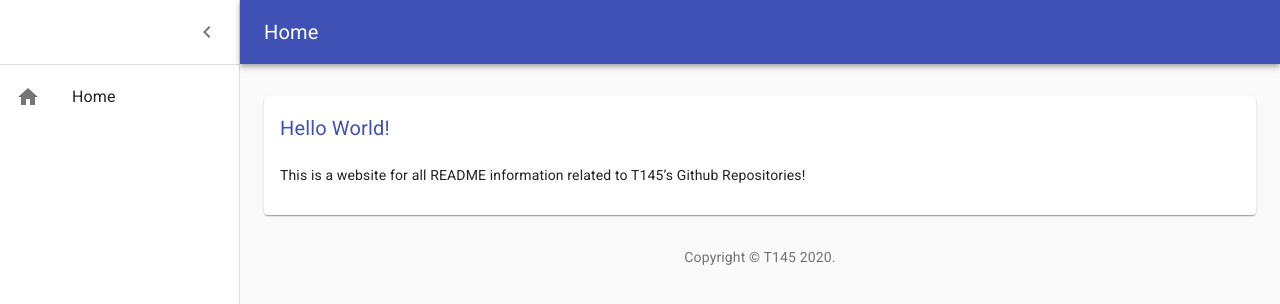
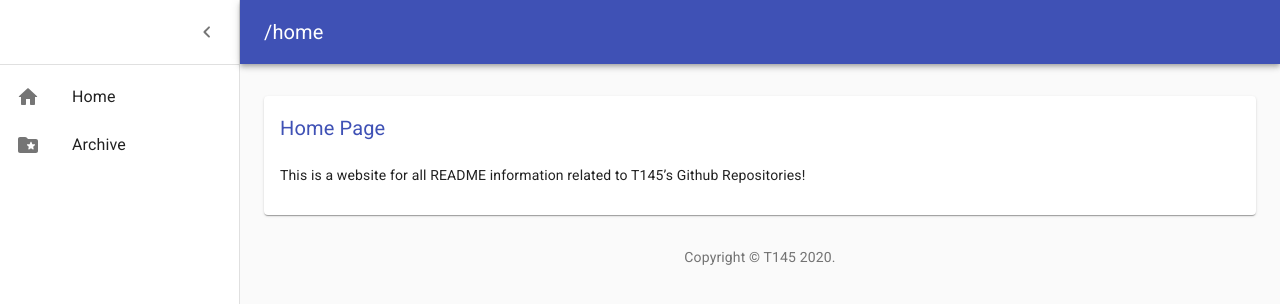
Before and after one commit to T145/T145.github.old, a React (Create React App) app: page /home in a window 1280 px wide. Shown: the top 304 px of the page. Built offline with nearby package versions, Linux system fonts and the light colour scheme.

Commit message:
Fixed all routing issues

```diff
--- /dev/null
+++ b/src/components/ListItemLink.tsx
@@ -0,0 +1,33 @@
+/* eslint-disable react/jsx-props-no-spreading */
+/* eslint-disable react/require-default-props */
+import React from 'react';
+import { ListItem, ListItemIcon, ListItemText } from '@material-ui/core';
+import {
+  Link as RouterLink,
+  LinkProps as RouterLinkProps,
+} from 'react-router-dom';
+
+interface ListItemLinkProps {
+  icon?: React.ReactNode;
+  primary: string;
+  to: string;
+}
+
+export default function ListItemLink({ icon, primary, to }: ListItemLinkProps) {
+  const renderLink = React.useMemo(
+    () =>
+      React.forwardRef<never, Omit<RouterLinkProps, 'to'>>((itemProps, ref) => (
+        <RouterLink to={to} ref={ref} {...itemProps} />
+      )),
+    [to]
+  );
+
+  return (
+    <li>
+      <ListItem button component={renderLink}>
+        {icon ? <ListItemIcon>{icon}</ListItemIcon> : null}
+        <ListItemText primary={primary} />
+      </ListItem>
+    </li>
+  );
+}
--- a/src/components/Navigator.tsx
+++ b/src/components/Navigator.tsx
@@ -1,41 +1,37 @@
 import React from 'react';
 import clsx from 'clsx';
+import { isMobileOnly } from 'react-device-detect';
+import { Route, Switch, Redirect } from 'react-router-dom';
 import {
-  Grid,
   CssBaseline,
   AppBar,
   Toolbar,
+  IconButton,
   Typography,
-  IconButton,
   Drawer,
   Divider,
   List,
-  ListItem,
-  ListItemIcon,
-  ListItemText,
   Container,
+  Grid,
   Box,
 } from '@material-ui/core';
-import MenuIcon from '@material-ui/icons/Menu';
-import ChevronLeftIcon from '@material-ui/icons/ChevronLeft';
-import { Link } from 'react-router-dom';
-import AppStyles from './AppStyles';
-import Routes from './utils/Routes';
-import Switchboard from './Switchboard';
+
+import MenuRoundedIcon from '@material-ui/icons/MenuRounded';
+import ChevronLeftRoundedIcon from '@material-ui/icons/ChevronLeftRounded';
+
+import AppStyles from '../constants/AppStyles';
+import ListItemLink from './ListItemLink';
 import Copyright from './Copyright';
+import Routes from '../utils/Routes';
 
 export default function Navigator() {
   const classes = AppStyles();
-  const [open, setOpen] = React.useState(true);
-  const [name, setName] = React.useState('Home');
+  const [open, setOpen] = React.useState(!isMobileOnly);
   const handleDrawerOpen = () => {
     setOpen(true);
   };
   const handleDrawerClose = () => {
     setOpen(false);
-  };
-  const updateName = (str: string) => {
-    setName(str);
   };
 
   return (
@@ -57,8 +53,11 @@ export default function Navigator() {
               open && classes.menuButtonHidden
             )}
           >
-            <MenuIcon />
+            <MenuRoundedIcon />
           </IconButton>
+
+          <Route>
+            {({ location }) => (
               <Typography
                 component="h1"
                 variant="h6"
@@ -66,8 +65,10 @@ export default function Navigator() {
                 noWrap
                 className={classes.title}
               >
-            {name}
+                {location.pathname}
               </Typography>
+            )}
+          </Route>
         </Toolbar>
       </AppBar>
 
@@ -80,35 +81,47 @@ export default function Navigator() {
       >
         <div className={classes.toolbarIcon}>
           <IconButton onClick={handleDrawerClose}>
-            <ChevronLeftIcon />
+            <ChevronLeftRoundedIcon />
           </IconButton>
         </div>
 
         <Divider />
         <List>
-          {
-            // eslint-disable-next-line @typescript-eslint/no-unused-vars
-            Routes.map((prop, key) => {
+          {Routes.map(route => {
             return (
-                <ListItem button onClick={() => updateName(prop.name)}>
-                  <ListItemIcon>
-                    <prop.icon />
-                  </ListItemIcon>
-                  <ListItemText primary={prop.name} />
-                  <Link to={prop.path} />
-                </ListItem>
+              <ListItemLink
+                to={route.path}
+                primary={route.name}
+                icon={route.icon}
+                key={route.key}
+              />
             );
-            })
-          }
+          })}
         </List>
       </Drawer>
 
       <main className={classes.content}>
         <div className={classes.appBarSpacer} />
+
         <Container maxWidth="lg" className={classes.container}>
           <Grid container spacing={3}>
-            <Switchboard />
+            <Switch>
+              {
+                // render page content on the corresponding route
+                Routes.map(route => {
+                  return (
+                    <Route
+                      path={route.path}
+                      key={route.key}
+                      component={route.component}
+                    />
+                  );
+                })
+              }
+              <Redirect from="/" to="home" />
+            </Switch>
           </Grid>
+
           <Box pt={4}>
             <Copyright />
           </Box>
--- a/src/components/Switchboard.tsx
+++ /dev/null
@@ -1,18 +0,0 @@
-import React from 'react';
-import { Switch, Route } from 'react-router-dom';
-import Routes from './utils/Routes';
-
-export default function Switchboard() {
-  return (
-    <Switch>
-      {
-        // eslint-disable-next-line @typescript-eslint/no-unused-vars
-        Routes.map((prop, key) => {
-          return (
-            <Route key={prop.key} path={prop.path} component={prop.component} />
-          );
-        })
-      }
-    </Switch>
-  );
-}
--- a/src/components/Title.tsx
+++ /dev/null
@@ -1,14 +0,0 @@
-import React from 'react';
-import Typography from '@material-ui/core/Typography';
-
-type TitleProps = {
-  children: React.ReactNode;
-};
-
-export default function Title({ children }: TitleProps) {
-  return (
-    <Typography component="h2" variant="h6" color="primary" gutterBottom>
-      {children}
-    </Typography>
-  );
-}
--- a/src/components/Website.tsx
+++ /dev/null
@@ -1,23 +0,0 @@
-import React from 'react';
-import { createBrowserHistory } from 'history';
-import { Router } from 'react-router-dom';
-import 'fontsource-roboto';
-import Navigator from './Navigator';
-
-/*
- * Useful documentation:
- * https://reactjs.org/docs/strict-mode.html
- * https://reactrouter.com/web/guides/quick-start
- */
-
-const past = createBrowserHistory();
-
-export default function Website() {
-  return (
-    <React.StrictMode>
-      <Router history={past}>
-        <Navigator />
-      </Router>
-    </React.StrictMode>
-  );
-}
--- a/src/components/utils/Routes.ts
+++ /dev/null
@@ -1,14 +0,0 @@
-import Home from '@material-ui/icons/Home';
-import HomePage from '../pages/HomePage';
-
-const Routes = [
-  {
-    key: 100,
-    path: '/',
-    name: 'Home',
-    icon: Home,
-    component: HomePage,
-  },
-];
-
-export default Routes;
--- a/src/index.tsx
+++ b/src/index.tsx
@@ -1,9 +1,24 @@
-import React from 'react';
+import React, { StrictMode } from 'react';
 import ReactDOM from 'react-dom';
+import { BrowserRouter as Router } from 'react-router-dom';
+import Navigator from './components/Navigator';
 import * as worker from './serviceWorker';
-import Website from './components/Website';
+import 'fontsource-roboto';
 
-ReactDOM.render(<Website />, document.querySelector('#root'));
+/*
+ * Useful documentation:
+ * https://reactjs.org/docs/strict-mode.html
+ * https://reactrouter.com/web/guides/quick-start
+ */
+
+ReactDOM.render(
+  <StrictMode>
+    <Router>
+      <Navigator />
+    </Router>
+  </StrictMode>,
+  document.querySelector('#root')
+);
 
 if (process.env.NODE_ENV === 'production') {
   worker.register();
--- a/src/components/pages/HomePage.tsx
+++ b/src/pages/ArchivePage.tsx
@@ -1,7 +1,6 @@
 import React from 'react';
-import { Grid, Paper } from '@material-ui/core';
-import AppStyles from '../AppStyles';
-import Title from '../Title';
+import { Grid, Paper, Typography } from '@material-ui/core';
+import AppStyles from '../constants/AppStyles';
 
 export default function HomePage() {
   const classes = AppStyles();
@@ -9,7 +8,9 @@ export default function HomePage() {
   return (
     <Grid item xs={12}>
       <Paper className={classes.paper}>
-        <Title>Hello World!</Title>
+        <Typography component="h2" variant="h6" color="primary" gutterBottom>
+          Archive Page
+        </Typography>
         <p>
           This is a website for all README information related to T145&rsquo;s
           Github Repositories!
--- /dev/null
+++ b/src/pages/HomePage.tsx
@@ -0,0 +1,21 @@
+import React from 'react';
+import { Grid, Paper, Typography } from '@material-ui/core';
+import AppStyles from '../constants/AppStyles';
+
+export default function HomePage() {
+  const classes = AppStyles();
+
+  return (
+    <Grid item xs={12}>
+      <Paper className={classes.paper}>
+        <Typography component="h2" variant="h6" color="primary" gutterBottom>
+          Home Page
+        </Typography>
+        <p>
+          This is a website for all README information related to T145&rsquo;s
+          Github Repositories!
+        </p>
+      </Paper>
+    </Grid>
+  );
+}
--- /dev/null
+++ b/src/utils/Routes.tsx
@@ -0,0 +1,26 @@
+import React from 'react';
+
+import HomeRoundedIcon from '@material-ui/icons/HomeRounded';
+import FolderSpecialRoundedIcon from '@material-ui/icons/FolderSpecialRounded';
+
+import HomePage from '../pages/HomePage';
+import ArchivePage from '../pages/ArchivePage';
+
+const Routes = [
+  {
+    key: 100,
+    path: '/home',
+    name: 'Home',
+    icon: <HomeRoundedIcon />,
+    component: HomePage,
+  },
+  {
+    key: 101,
+    path: '/archive',
+    name: 'Archive',
+    icon: <FolderSpecialRoundedIcon />,
+    component: ArchivePage,
+  },
+];
+
+export default Routes;
```
Also changed, not shown: package.json (+7 -1 lines), src/constants/AppStyles.ts (renamed from src/components/AppStyles.ts), 1 other file (tests, documents, lock files or other folders). Lines whose indentation alone changed are shown as unchanged.
